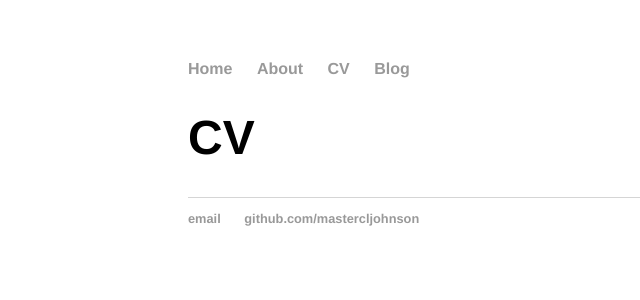
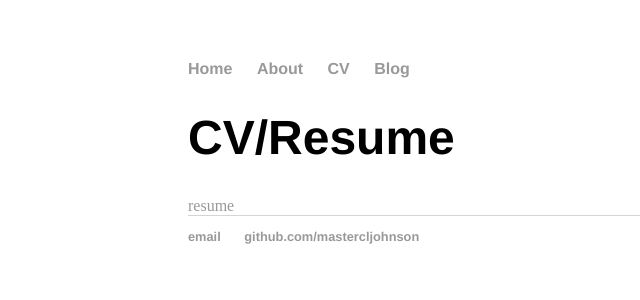
Before and after one commit to mastercljohnson/mastercljohnson.github.io, a Jekyll site: the page built from cv/index.html, in a window 1280 px wide. Shown: the top 300 px of the page, without its empty margins (4-644 px from the left). Built offline with Jekyll 4.4.1, drawn with Linux system fonts in a browser that asks for light colours.

Commit message:
trying to add pdf resume

```diff
--- a/about/index.html
+++ b/about/index.html
@@ -1,6 +1,6 @@
 ---
 layout: default
-title: About
+title: About Me
 ---
 	<h1>{{ page.title }}</h1>
 	<p>
--- a/cv/index.html
+++ b/cv/index.html
@@ -1,8 +1,9 @@
 ---
 layout: default
-title: CV
+title: CV/Resume
 ---
 
 <div class="blurb">
-	<h1> CV</h1>
+	<h1>CV/Resume</h1>
+	<a href="7_9_2019_Resume.pdf">resume</a>
 </div><!-- /.blurb -->
```
Also changed, not shown: 1 other file.
